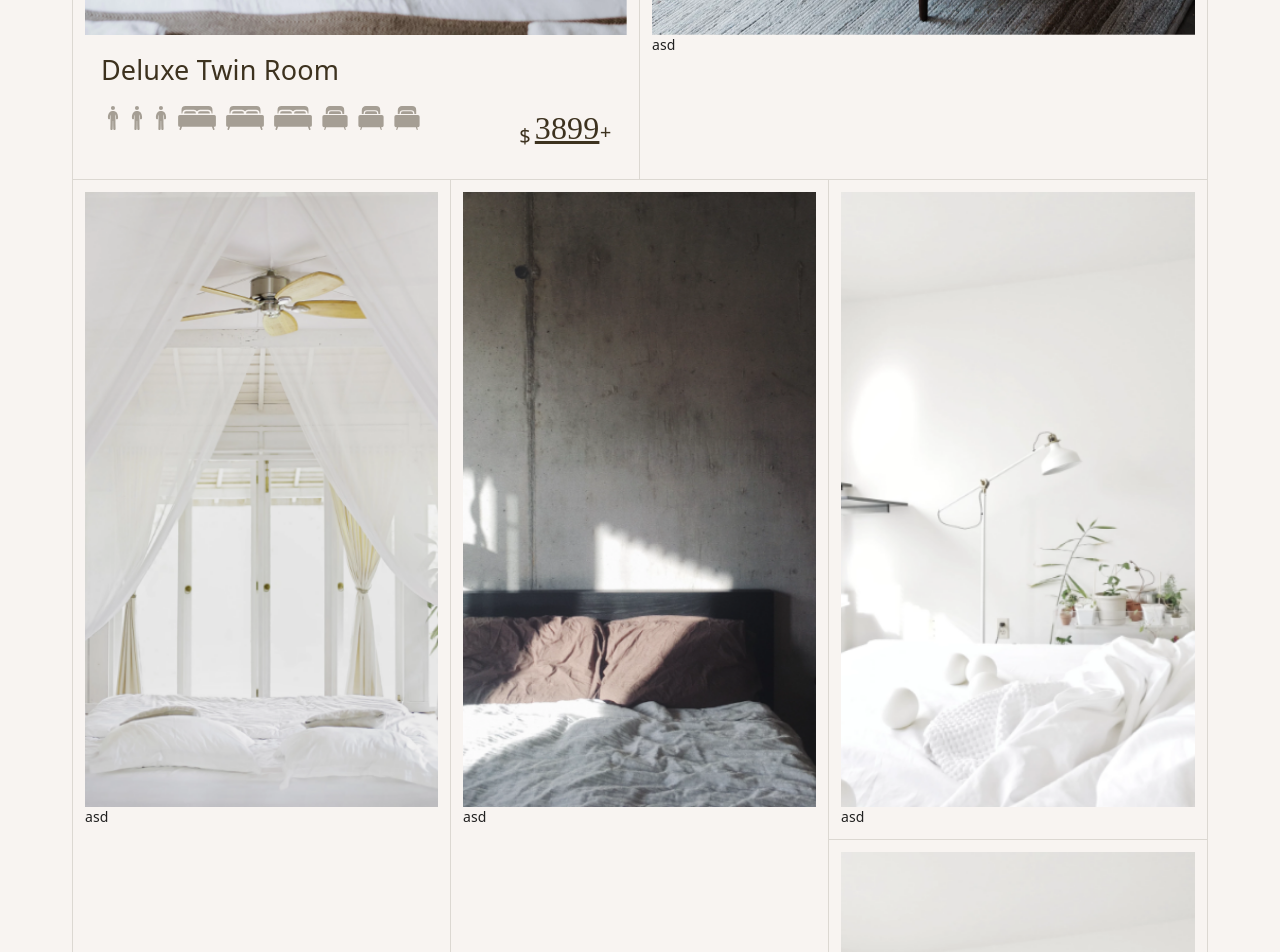
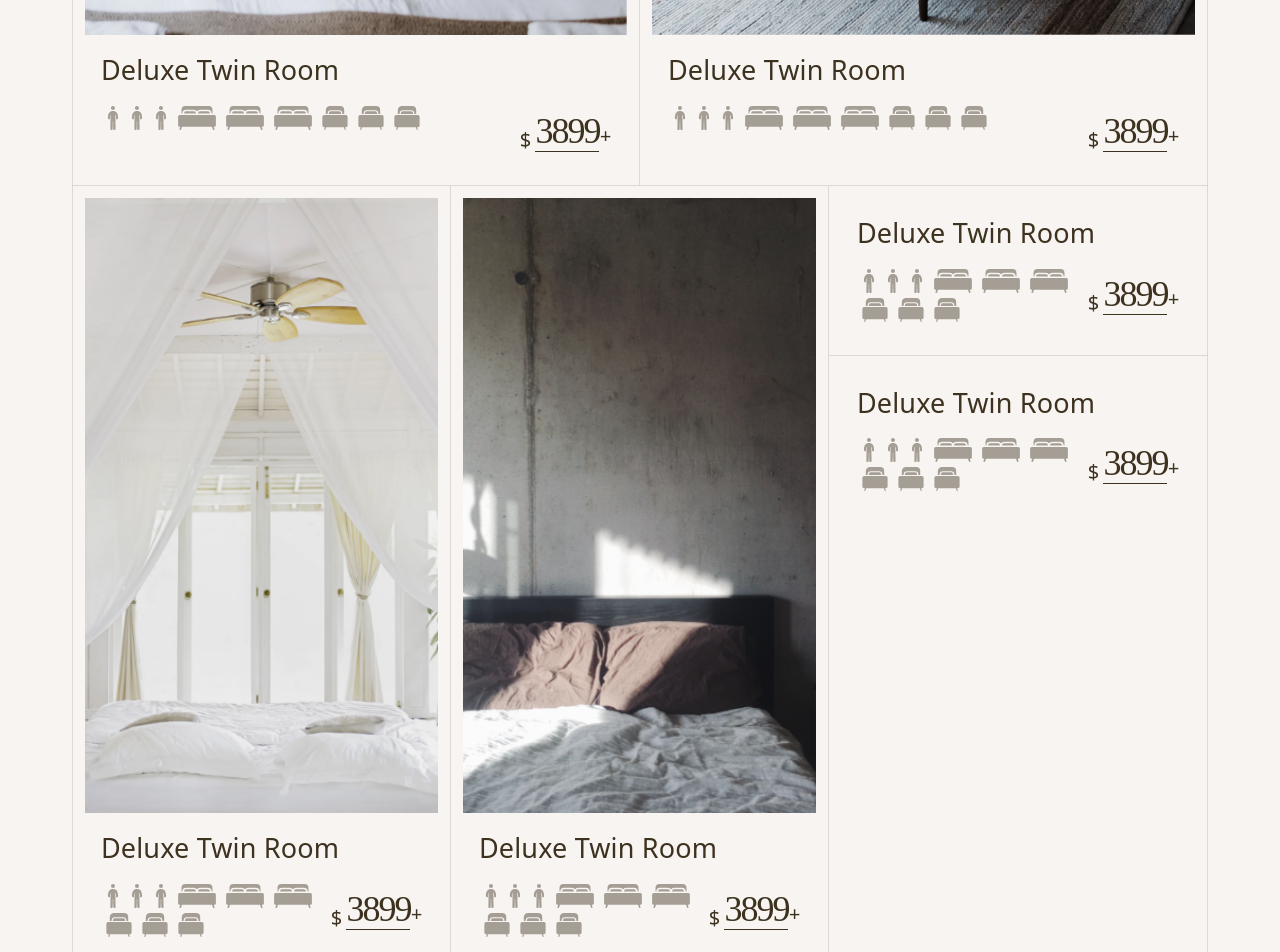
Before and after one commit to littlehorseboy/the-f2e-2019-sixth, a React app: page /#/ in a window 1280 px wide. Shown: the part 1660-2612 px from the top of the page. Built offline with nearby package versions, Linux system fonts and the light colour scheme; no server answers.

Commit message:
feat: 首頁排版

```diff
--- a/src/pages/Main.tsx
+++ b/src/pages/Main.tsx
@@ -22,8 +22,8 @@ const DoubleRoom1380Img = require('../assets/images/DoubleRoom1380.png');
 /* eslint-enable */
 
 const useStyles = makeStyles((theme): Record<'container' | 'imagePhotoContainer' | 'imagePhotoGrid'
-| 'imagePhoto' | 'cardContainer' | 'positionText' | 'imagePhotoAside' | 'subTitleContainer'
-| 'roomInfoContainer' | 'roomPriceContainer'
+| 'imagePhoto' | 'imagePhoto100' | 'cardContainer' | 'verticalCardContainer' | 'positionText' | 'imagePhotoAside'
+| 'subTitleContainer' | 'roomInfoContainer' | 'roomPriceContainer'
 , CSSProperties | (() => CSSProperties)> => createStyles({
   container: {
     '&:not(:last-child)': {
@@ -52,10 +52,23 @@ const useStyles = makeStyles((theme): Record<'container' | 'imagePhotoContainer'
     backgroundPosition: 'center',
     minHeight: 615,
   },
+  imagePhoto100: {
+    backgroundImage: `url(${teaTableImg})`,
+    backgroundSize: 'cover',
+    backgroundPosition: 'center',
+    height: '100%',
+  },
   cardContainer: {
     padding: theme.spacing(1.5),
     '&:not(:last-child)': {
       borderBottom: '1px solid #DCD8D2',
+    },
+  },
+  verticalCardContainer: {
+    display: 'flex',
+    flexDirection: 'column',
+    '& > div': {
+      flexGrow: 1,
     },
   },
   positionText: {
@@ -127,8 +140,9 @@ const useStyles = makeStyles((theme): Record<'container' | 'imagePhotoContainer'
       marginLeft: theme.spacing(0.5),
       color: '#3D321F',
       fontFamily: 'serif',
-      fontSize: 32,
-      textDecoration: 'underline',
+      fontSize: 36,
+      letterSpacing: -2,
+      borderBottom: '1px solid #3D321F',
     },
     '& > span:nth-of-type(2)': {
       color: '#3D321F',
@@ -243,7 +257,27 @@ export default function Main(): JSX.Element {
           <Grid item xs={12} md={6} className={classes.imagePhotoGrid}>
             <div className={classes.cardContainer}>
               <div className={classes.imagePhoto} style={{ backgroundImage: `url(${TwinRoomImg})` }} />
-              <div>asd</div>
+              <div className={classes.roomInfoContainer}>
+                <div>Deluxe Twin Room</div>
+                <div>
+                  <div>
+                    {Array(3).fill(null).map((): JSX.Element => (
+                      <ManSvgIcon key={uuidv4()} />
+                    ))}
+                    {Array(3).fill(null).map((): JSX.Element => (
+                      <BedBigSvgIcon key={uuidv4()} />
+                    ))}
+                    {Array(3).fill(null).map((): JSX.Element => (
+                      <BedSvgIcon key={uuidv4()} />
+                    ))}
+                  </div>
+                  <div className={classes.roomPriceContainer}>
+                    <sub>$</sub>
+                    <span>3899</span>
+                    <span>+</span>
+                  </div>
+                </div>
+              </div>
             </div>
           </Grid>
         </Grid>
@@ -252,24 +286,108 @@ export default function Main(): JSX.Element {
           <Grid item xs={12} md={4} className={classes.imagePhotoGrid}>
             <div className={classes.cardContainer}>
               <div className={classes.imagePhoto} style={{ backgroundImage: `url(${DeluxeDoubbleRoomImg})` }} />
-              <div>asd</div>
+              <div className={classes.roomInfoContainer}>
+                <div>Deluxe Twin Room</div>
+                <div>
+                  <div>
+                    {Array(3).fill(null).map((): JSX.Element => (
+                      <ManSvgIcon key={uuidv4()} />
+                    ))}
+                    {Array(3).fill(null).map((): JSX.Element => (
+                      <BedBigSvgIcon key={uuidv4()} />
+                    ))}
+                    {Array(3).fill(null).map((): JSX.Element => (
+                      <BedSvgIcon key={uuidv4()} />
+                    ))}
+                  </div>
+                  <div className={classes.roomPriceContainer}>
+                    <sub>$</sub>
+                    <span>3899</span>
+                    <span>+</span>
+                  </div>
+                </div>
+              </div>
             </div>
           </Grid>
           <Grid item xs={12} md={4} className={classes.imagePhotoGrid}>
             <div className={classes.cardContainer}>
               <div className={classes.imagePhoto} style={{ backgroundImage: `url(${DoubleRoom2460Img})` }} />
-              <div>asd</div>
+              <div className={classes.roomInfoContainer}>
+                <div>Deluxe Twin Room</div>
+                <div>
+                  <div>
+                    {Array(3).fill(null).map((): JSX.Element => (
+                      <ManSvgIcon key={uuidv4()} />
+                    ))}
+                    {Array(3).fill(null).map((): JSX.Element => (
+                      <BedBigSvgIcon key={uuidv4()} />
+                    ))}
+                    {Array(3).fill(null).map((): JSX.Element => (
+                      <BedSvgIcon key={uuidv4()} />
+                    ))}
+                  </div>
+                  <div className={classes.roomPriceContainer}>
+                    <sub>$</sub>
+                    <span>3899</span>
+                    <span>+</span>
+                  </div>
+                </div>
+              </div>
             </div>
           </Grid>
           <Grid item xs={12} md={4} className={classes.imagePhotoGrid}>
-            <div className={classes.cardContainer}>
-              <div className={classes.imagePhoto} style={{ backgroundImage: `url(${DoubleRoom1890Img})` }} />
-              <div>asd</div>
-            </div>
+            <div className={classes.imagePhotoGrid}>
+              <div className={classes.verticalCardContainer}>
+                <div className={classes.cardContainer}>
+                  <div className={classes.imagePhoto100} style={{ backgroundImage: `url(${DoubleRoom1890Img})` }} />
+                  <div className={classes.roomInfoContainer}>
+                    <div>Deluxe Twin Room</div>
+                    <div>
+                      <div>
+                        {Array(3).fill(null).map((): JSX.Element => (
+                          <ManSvgIcon key={uuidv4()} />
+                        ))}
+                        {Array(3).fill(null).map((): JSX.Element => (
+                          <BedBigSvgIcon key={uuidv4()} />
+                        ))}
+                        {Array(3).fill(null).map((): JSX.Element => (
+                          <BedSvgIcon key={uuidv4()} />
+                        ))}
+                      </div>
+                      <div className={classes.roomPriceContainer}>
+                        <sub>$</sub>
+                        <span>3899</span>
+                        <span>+</span>
+                      </div>
+                    </div>
+                  </div>
+                </div>
 
-            <div className={classes.cardContainer}>
-              <div className={classes.imagePhoto} style={{ backgroundImage: `url(${DoubleRoom1890Img})` }} />
-              <div>asd</div>
+                <div className={classes.cardContainer}>
+                  <div className={classes.imagePhoto100} style={{ backgroundImage: `url(${DoubleRoom1890Img})` }} />
+                  <div className={classes.roomInfoContainer}>
+                    <div>Deluxe Twin Room</div>
+                    <div>
+                      <div>
+                        {Array(3).fill(null).map((): JSX.Element => (
+                          <ManSvgIcon key={uuidv4()} />
+                        ))}
+                        {Array(3).fill(null).map((): JSX.Element => (
+                          <BedBigSvgIcon key={uuidv4()} />
+                        ))}
+                        {Array(3).fill(null).map((): JSX.Element => (
+                          <BedSvgIcon key={uuidv4()} />
+                        ))}
+                      </div>
+                      <div className={classes.roomPriceContainer}>
+                        <sub>$</sub>
+                        <span>3899</span>
+                        <span>+</span>
+                      </div>
+                    </div>
+                  </div>
+                </div>
+              </div>
             </div>
           </Grid>
         </Grid>
```
